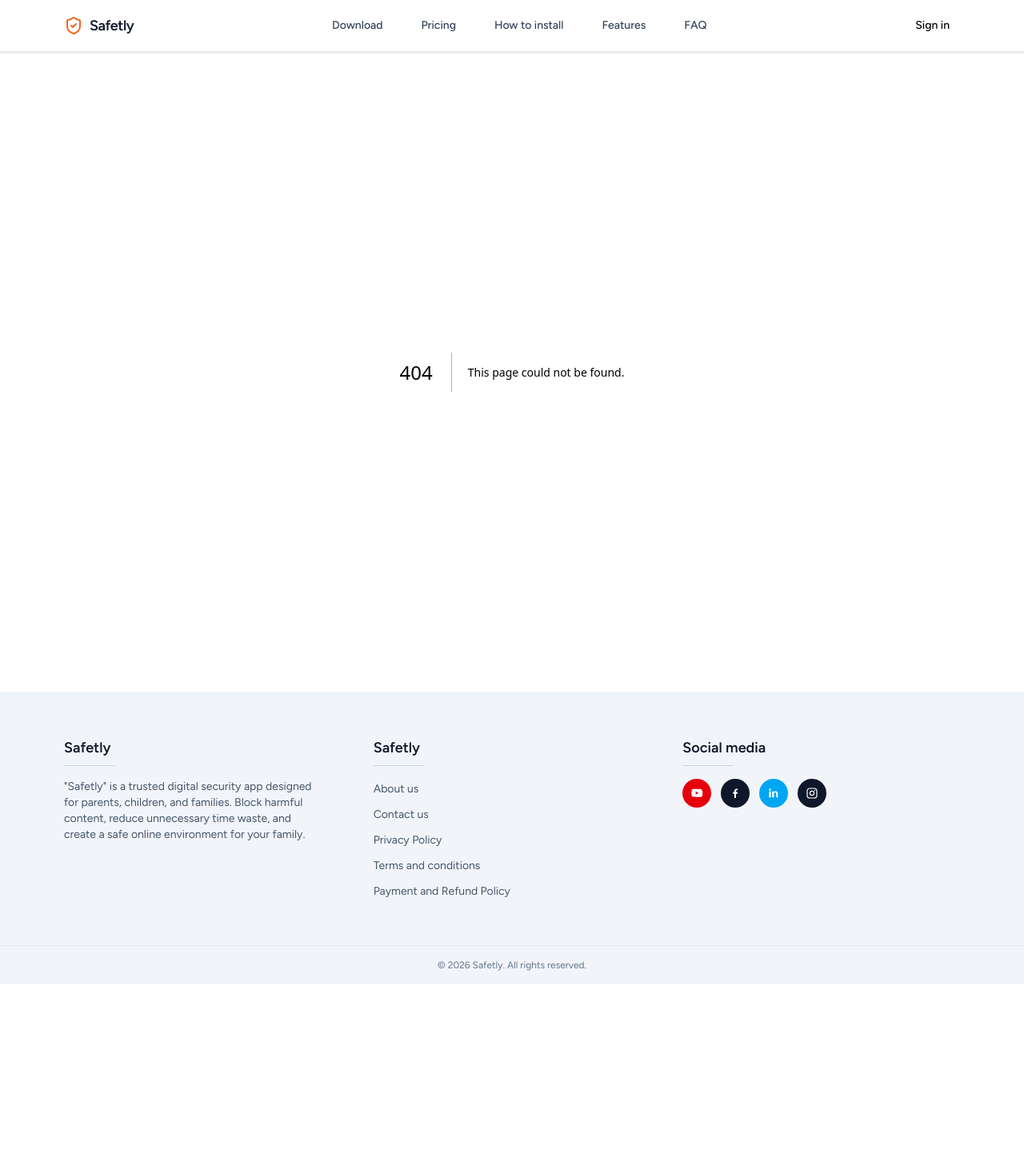
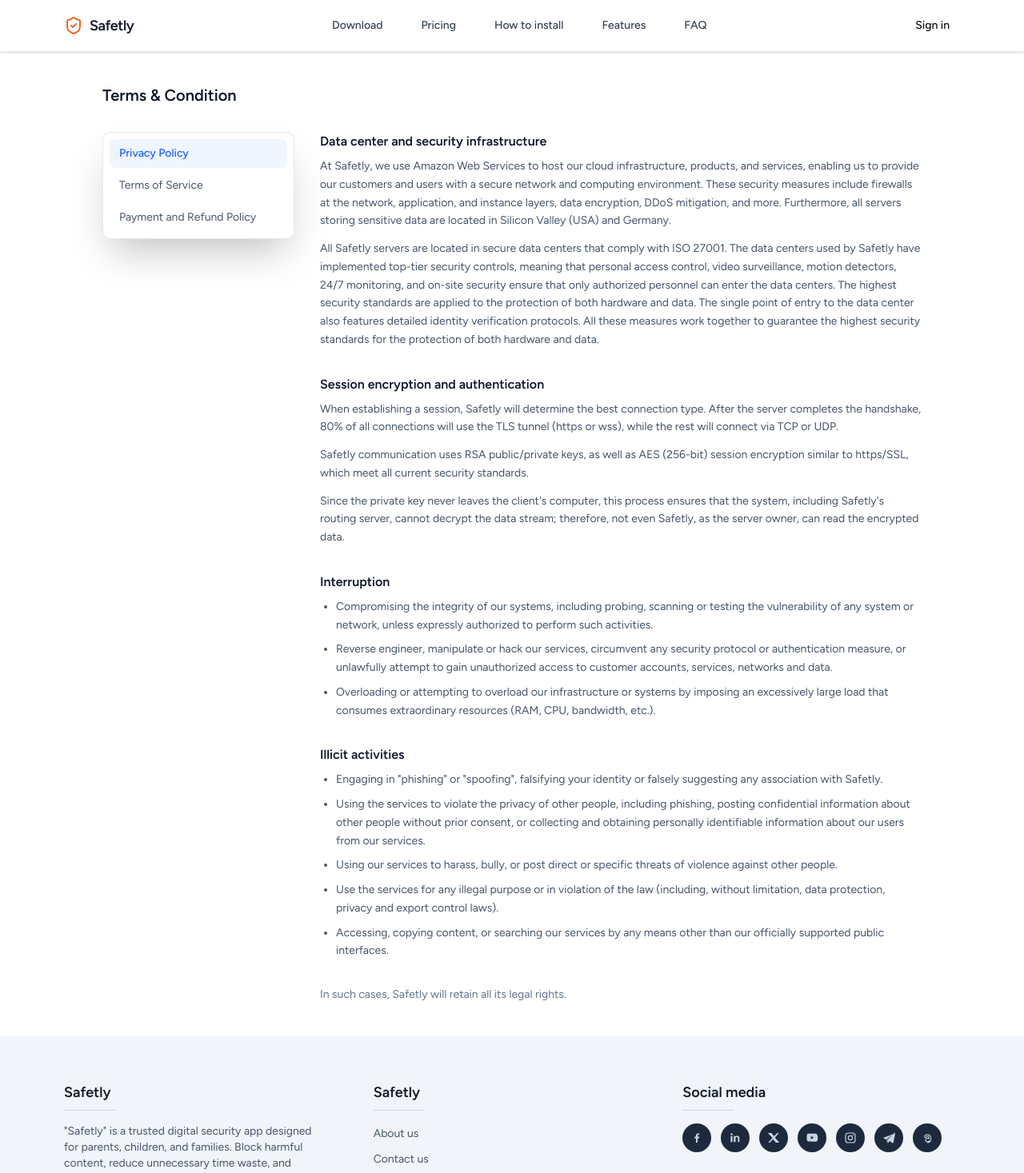
Before and after one commit to safetlyapp/safetly, a Next.js app: page /policy/privacy-policy in a window 1280 px wide. Before the commit this address had no page. Shown: the top 1467 px of the page at 80% size. Before the commit the page ends 1231 px from the top, so only its background shows below. Built offline with nearby package versions, Linux system fonts and the light colour scheme.

Commit message:
[UPDATED]footer and policy

```diff
--- a/src/app/privacy/page.tsx
+++ b/src/app/policy/_policy-content.tsx
@@ -1,63 +1,4 @@
-"use client";
-
-import { useState } from "react";
-import { cn } from "@/lib/utils";
-
-const NAV_ITEMS = [
-  { id: "privacy", label: "Privacy Policy" },
-  { id: "payment", label: "Payment terms" },
-  { id: "security", label: "Security Center" },
-] as const;
-
-type SectionId = (typeof NAV_ITEMS)[number]["id"];
-
-export default function TermsPage() {
-  const [active, setActive] = useState<SectionId>("security");
-
-  return (
-    <div className="min-h-screen w-full bg-white px-4 py-10">
-      <div className="mx-auto max-w-5xl">
-        <h1 className="mb-8 text-xl font-semibold text-slate-900">
-          Terms &amp; Condition
-        </h1>
-
-        <div className="grid grid-cols-1 gap-8 md:grid-cols-[220px_1fr]">
-          <nav className="space-y-1 self-start rounded-lg border border-slate-200 p-2">
-            {NAV_ITEMS.map((item) => (
-              <button
-                key={item.id}
-                onClick={() => setActive(item.id)}
-                className={cn(
-                  "block w-full rounded-md px-3 py-2 text-left text-sm transition-colors",
-                  active === item.id
-                    ? "bg-blue-50 font-medium text-blue-600"
-                    : "text-slate-600 hover:bg-slate-50"
-                )}
-              >
-                {item.label}
-              </button>
-            ))}
-          </nav>
-
-          <div>
-            {active === "security" ? <SecurityCenter /> : <Placeholder id={active} /> }
-          </div>
-        </div>
-      </div>
-    </div>
-  );
-}
-
-function Placeholder({ id }: { id: SectionId }) {
-  const item = NAV_ITEMS.find((n) => n.id === id)!;
-  return (
-    <div className="text-sm text-slate-500">
-      {item.label} content goes here.
-    </div>
-  );
-}
-
-function SecurityCenter() {
+export default function PolicyContent() {
   return (
     <div className="space-y-8 text-sm leading-relaxed text-slate-600">
       <Section title="Data center and security infrastructure">
--- /dev/null
+++ b/src/app/policy/layout.tsx
@@ -0,0 +1,18 @@
+import PolicyNav from "@/components/policy-nav";
+
+export default function PolicyLayout({ children }: { children: React.ReactNode }) {
+  return (
+    <div className="min-h-screen w-full bg-white px-4 py-10">
+      <div className="mx-auto max-w-5xl">
+        <h1 className="mb-8 text-xl font-semibold text-slate-900">
+          Terms &amp; Condition
+        </h1>
+
+        <div className="grid grid-cols-1 gap-8 md:grid-cols-[240px_1fr]">
+          <PolicyNav />
+          <div>{children}</div>
+        </div>
+      </div>
+    </div>
+  );
+}
--- /dev/null
+++ b/src/app/policy/payment-and-refund-policy/page.tsx
@@ -0,0 +1,5 @@
+import PolicyContent from "../_policy-content";
+
+export default function PaymentAndRefundPolicyPage() {
+  return <PolicyContent />;
+}
--- /dev/null
+++ b/src/app/policy/privacy-policy/page.tsx
@@ -0,0 +1,5 @@
+import PolicyContent from "../_policy-content";
+
+export default function PrivacyPolicyPage() {
+  return <PolicyContent />;
+}
--- /dev/null
+++ b/src/app/policy/terms-of-service/page.tsx
@@ -0,0 +1,5 @@
+import PolicyContent from "../_policy-content";
+
+export default function TermsOfServicePage() {
+  return <PolicyContent />;
+}
--- a/src/components/footer.tsx
+++ b/src/components/footer.tsx
@@ -3,16 +3,19 @@ import Link from "next/link";
 const SAFETLY_LINKS = [
   { label: "About us", href: "/about" },
   { label: "Contact us", href: "/contact" },
-  { label: "Privacy Policy", href: "/terms#privacy" },
-  { label: "Terms and conditions", href: "/terms" },
-  { label: "Payment and Refund Policy", href: "/terms#payment" },
+  { label: "Privacy Policy", href: "/policy/privacy-policy" },
+  { label: "Terms of Service", href: "/policy/terms-of-service" },
+  { label: "Payment and Refund Policy", href: "/policy/payment-and-refund-policy" },
 ];
 
 const SOCIAL_LINKS = [
-  { label: "YouTube", href: "https://youtube.com", icon: YoutubeIcon, bg: "bg-red-600" },
-  { label: "Facebook", href: "https://facebook.com", icon: FacebookIcon, bg: "bg-slate-900" },
-  { label: "LinkedIn", href: "https://linkedin.com", icon: LinkedinIcon, bg: "bg-sky-500" },
-  { label: "Instagram", href: "https://instagram.com", icon: InstagramIcon, bg: "bg-slate-900" },
+  { label: "Facebook", href: "https://facebook.com", icon: FacebookIcon },
+  { label: "LinkedIn", href: "https://linkedin.com", icon: LinkedinIcon },
+  { label: "X", href: "https://x.com", icon: XIcon },
+  { label: "YouTube", href: "https://youtube.com", icon: YoutubeIcon },
+  { label: "Instagram", href: "https://instagram.com", icon: InstagramIcon },
+  { label: "Telegram", href: "https://telegram.org", icon: TelegramIcon },
+  { label: "Threads", href: "https://threads.net", icon: ThreadsIcon },
 ];
 
 export default function SafetlyFooter() {
@@ -50,18 +53,18 @@ export default function SafetlyFooter() {
         <div>
           <h3 className="text-lg font-semibold text-slate-900">Social media</h3>
           <div className="mt-2 h-px w-16 bg-slate-300" />
-          <div className="mt-4 flex items-center gap-3">
-            {SOCIAL_LINKS.map(({ label, href, icon: Icon, bg }) => (
-              <a
+          <div className="mt-4 flex flex-wrap items-center gap-3">
+            {SOCIAL_LINKS.map(({ label, href, icon: Icon }) => (
+              <Link
                 key={label}
                 href={href}
                 target="_blank"
                 rel="noreferrer"
                 aria-label={label}
-                className={`flex h-9 w-9 items-center justify-center rounded-full text-white ${bg}`}
+                className="group flex h-9 w-9 items-center justify-center rounded-full bg-slate-800 text-slate-300 transition-all duration-200 hover:-translate-y-0.5 hover:bg-success hover:text-white hover:shadow-md hover:shadow-success/30"
               >
-                <Icon className="h-4 w-4" />
-              </a>
+                <Icon className="h-4 w-4 transition-transform duration-200 group-hover:scale-110" />
+              </Link>
             ))}
           </div>
         </div>
@@ -114,3 +117,35 @@ function InstagramIcon({ className }: IconProps) {
     </svg>
   );
 }
+
+function XIcon({ className }: IconProps) {
+  return (
+    <svg viewBox="0 0 24 24" fill="currentColor" className={className} aria-hidden="true">
+      <path d="M18.9 3H22l-7.5 8.6L22.9 21h-6.7l-5.2-6.5L4.9 21H1.8l8-9.1L1.3 3h6.8l4.7 6z" />
+    </svg>
+  );
+}
+
+function TiktokIcon({ className }: IconProps) {
+  return (
+    <svg viewBox="0 0 24 24" fill="currentColor" className={className} aria-hidden="true">
+      <path d="M16.6 3h-3.1v12.4a2.7 2.7 0 1 1-2.7-2.7c.2 0 .5 0 .7.08V9.6a5.9 5.9 0 1 0 5.1 5.85V9.3a7.6 7.6 0 0 0 4.4 1.4V7.6a4.5 4.5 0 0 1-4.4-4.6Z" />
+    </svg>
+  );
+}
+
+function TelegramIcon({ className }: IconProps) {
+  return (
+    <svg viewBox="0 0 24 24" fill="currentColor" className={className} aria-hidden="true">
+      <path d="M21.4 4.4 2.8 11.6c-1 .4-1 1.6.1 1.9l4.6 1.4 1.8 5.6c.3.9 1.4 1.1 2 .4l2.6-2.8 4.7 3.5c.8.6 2 .2 2.2-.8l3-16.4c.2-1.1-.9-2-1.9-1.6ZM8.5 14.4l8.4-6.9c.2-.2.4.1.2.3l-7 7.1-.3 3.3-1.3-3.8Z" />
+    </svg>
+  );
+}
+
+function ThreadsIcon({ className }: IconProps) {
+  return (
+    <svg viewBox="0 0 24 24" fill="none" stroke="currentColor" strokeWidth="1.6" className={className} aria-hidden="true">
+      <path d="M12 21c4.5 0 7-2.6 7-7.3 0-.9-.1-1.9-.4-2.9-.6-2.5-2.3-4.6-6-4.8-3-.2-5 1.1-5.4 3.2-.2 1.1.5 2 1.6 2.1 1 .1 1.6-.5 1.8-1.2.2-.9 1-1.3 2-1.2 1.8.1 2.4 1.4 2.6 2.6.1.6.1 1.3.1 1.9-.6-.4-1.4-.6-2.4-.6-2.3 0-4 1.3-4 3.3 0 1.9 1.6 3.2 3.8 3.2 2 0 3.3-.9 3.9-2.4" />
+    </svg>
+  );
+}
--- /dev/null
+++ b/src/components/policy-nav.tsx
@@ -0,0 +1,37 @@
+"use client";
+
+import Link from "next/link";
+import { usePathname } from "next/navigation";
+import { cn } from "@/lib/utils";
+
+const NAV_ITEMS = [
+  { label: "Privacy Policy", href: "/policy/privacy-policy" },
+  { label: "Terms of Service", href: "/policy/terms-of-service" },
+  { label: "Payment and Refund Policy", href: "/policy/payment-and-refund-policy" },
+] as const;
+
+export default function PolicyNav() {
+  const pathname = usePathname();
+
+  return (
+    <nav className="space-y-1 self-start rounded-lg border border-slate-200 shadow-2xl p-2">
+      {NAV_ITEMS.map((item) => {
+        const isActive = pathname === item.href;
+        return (
+          <Link
+            key={item.href}
+            href={item.href}
+            className={cn(
+              "block w-full rounded-md px-3 py-2 text-left text-sm transition-colors",
+              isActive
+                ? "bg-blue-50 font-medium text-blue-600"
+                : "text-slate-600 hover:bg-slate-50"
+            )}
+          >
+            {item.label}
+          </Link>
+        );
+      })}
+    </nav>
+  );
+}
```
